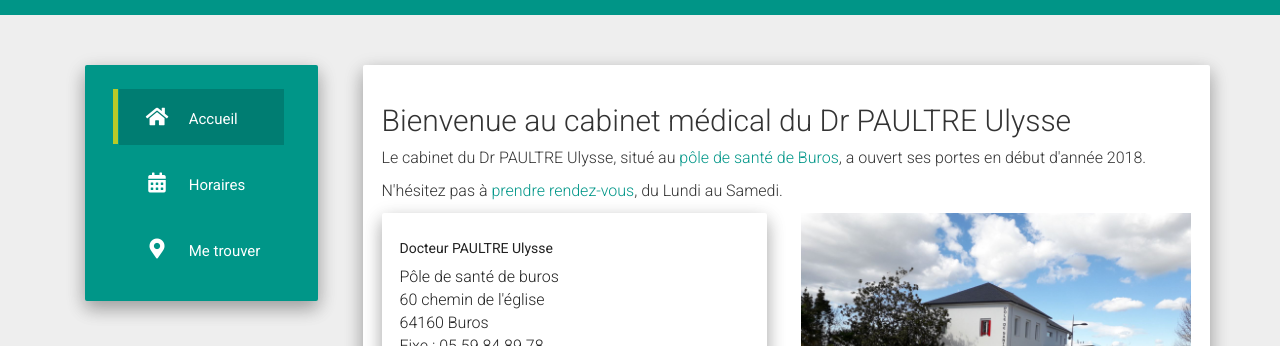
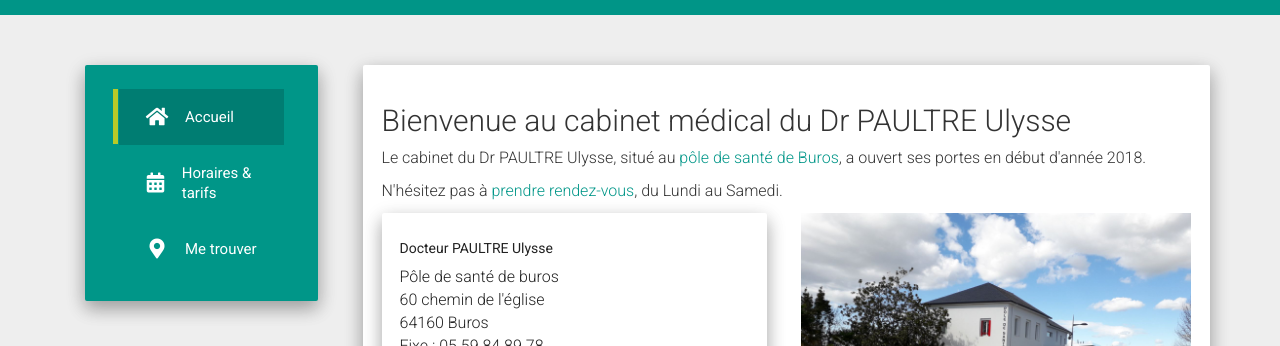
Before and after one commit to Benratelade/medecin-buros, a Jekyll site: the page built from index.html, in a window 1280 px wide. Shown: the part 143-489 px from the top of the page. Built offline with Jekyll 4.4.1, drawn with Linux system fonts in a browser that asks for light colours; nearby versions of some CDN libraries; the list of posts is cut into pages by our own code.

Commit message:
minor style changes to nav. Fixing one broken link. Change site title

```diff
--- a/_config.yml
+++ b/_config.yml
@@ -1,4 +1,4 @@
-title: Médecin Généraliste Buros
+title: Dr PAULTRE Ulysse, médecin généraliste à Buros
 description: Ulysse PAULTRE, médecin généraliste à Buros
 author: Docteur PAULTRE Ulysse
 about: Médecin Généraliste à Buros
--- a/_data/urls.json
+++ b/_data/urls.json
@@ -6,7 +6,7 @@
     "layout": "post"
   },
   {
-    "text": "Horaires",
+    "text": "Horaires & tarifs",
     "url": "/horaires-tarifs",
     "icon": "fa-calendar-alt"
   },
--- a/_includes/navigation.html
+++ b/_includes/navigation.html
@@ -12,6 +12,6 @@
 	{% assign target = i.target %}
     {% unless target %} {% assign target = '_self' %} {% endunless %}
 	{% if pageurl == menuurl or page.layout == i.layout %} {% assign current = 'current-menu-item' %} {% endif %}
-	<li class="col-lg-12 col-md-12 col-sm-4 col-xs-12 {{ current }} {{ pageurl }}"><a href="{{ linkurl }}" target="{{ target }}"><i class="fa {{ i.icon }}"></i> {{ i.text }}</a></li>
+	<li class="col-lg-12 col-md-12 col-sm-4 col-xs-12 {{ current }} {{ pageurl }}"><a href="{{ linkurl }}" target="{{ target }}" class="nav-link"><i class="fa {{ i.icon }}"></i><div class="nav-item-wrapper"><span class="nav-item-text"> {{ i.text }}</span></div></a></li>
 {% endfor %}
 </ul>
--- a/_sass/_custom.scss
+++ b/_sass/_custom.scss
@@ -20,3 +20,18 @@ a {
 .pros-tiles {
 	min-height: 128px;
 }
+
+.menu {
+	a.nav-link {
+		display: flex;
+		flex-direction: row;
+		align-content: center;
+		justify-content: flex-start;
+		div {
+			&.nav-item-wrapper {
+				display: inline-block;
+				align-self: center;
+			}
+		}
+	}
+}
--- a/index.html
+++ b/index.html
@@ -17,7 +17,7 @@ title: Accueil
 							<br>Fixe : 05 59 84 89 78
 						</p>
 						<a href="https://agenda.direct/rendez-vous/ulysse-paultre/buros/medecin-generaliste/10100863777" class="btn btn-raised btn-primary" target="_blank">Prendre rendez vous</a>
-						<p><em>*La prise des rendez vous se fait sur <a href="www.agenda.direct" target="_blank">www.agenda.direct</a> et nécessite d'avoir une adresse mail.</em></p>
+						<p><em>*La prise des rendez vous se fait sur <a href="https://agenda.direct/rendez-vous/ulysse-paultre/buros/medecin-generaliste/10100863777" target="_blank">www.agenda.direct</a> et nécessite d'avoir une adresse mail.</em></p>
 					</div>
 				</div>
 			</div>
```
